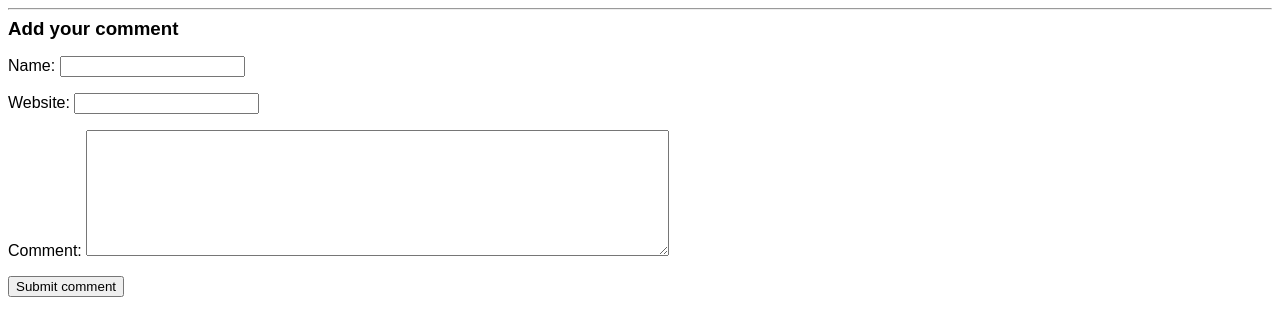
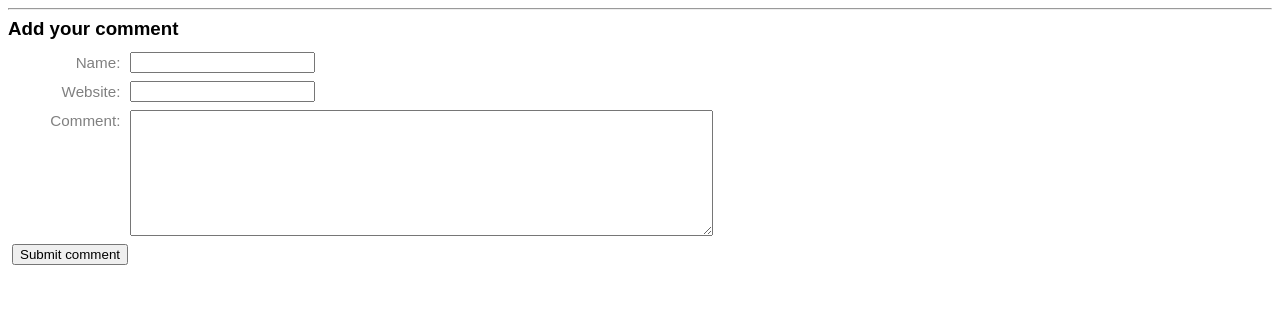
Before and after one commit to BramVer/PHP_RegisterMe, a PHP site: template templates/comment-form.php in a window 1280 px wide. Shown: the top 336 px of the page. Run offline with PHP 8.4, Linux system fonts and the light colour scheme; the template is opened without the code that fills it, so the values that code supplies are empty.

Commit message:
Extra styling and tidying up

```diff
--- a/assets/main.css
+++ b/assets/main.css
@@ -9,6 +9,14 @@
 }
 .success {
 	background-color: #88ff88;
+}
+
+.box ul {
+    margin: 4px;
+    padding-left: 14px;
+}
+.box ul li {
+    margin-bottom: 2px;
 }
 
 .install-password {
@@ -34,3 +42,51 @@ h1, h2, h3 {
 body {
 	font-family: sans-serif;
 }
+
+.post-synopsis {
+    padding-bottom: 8px;
+    border-bottom: 1px dotted silver;
+    margin-bottom: 20px;
+}
+.post-synopsis h2, .post h2 {
+    color: darkblue;
+}
+.post .date, .post-synopsis .meta {
+    color: white;
+    background-color: grey;
+    border-radius: 7px;
+    padding: 2px;
+    display: inline;
+    font-size: 0.95em;
+}
+.comment .comment-meta {
+    font-size: 0.85em;
+    color: grey;
+    border-top: 1px dotted silver;
+    padding-top: 8px;
+}
+.comment-body p {
+    margin: 8px 4px;
+}
+.comment-list {
+    border-bottom: 1px dotted silver;
+    margin-bottom: 12px;
+}
+.comment-margin {
+    margin-bottom: 8px;
+}
+.comment-form input,
+.comment-form textarea {
+    margin: 4px;
+}
+.comment-form label {
+    font-size: 0.95em;
+    margin: 6px;
+    width: 7em;
+    color: grey;
+    float: left;
+    text-align: right;
+    /* Some browsers make labels too tall, and as a result they incorrectly stack horizontally.
+        Let's reset each to the left-hand side to be sure. */
+    clear: left;
+}
--- a/templates/comment-form.php
+++ b/templates/comment-form.php
@@ -8,7 +8,7 @@
 <hr/>
 
 <?php if($errors): ?>
-  <div class='error box'>
+  <div class='error box comment-margin'>
     <ul>
       <?php foreach($errors as $e): ?>
         <li><?php echo $e ?></li>
@@ -19,29 +19,29 @@
 
 <h3>Add your comment</h3>
 
-<form method='POST'>
-  <p>
+<form method='POST' class='comment-form'>
+  <div>
     <label for='comment-name'>
       Name:
     </label>
     <input type='text' id='comment-name' name='comment-name' value="<?php echo htmlEscape($commentData['name']) ?>"/>
-  </p>
+  </div>
 
-  <p>
+  <div>
     <label for='comment-website'>
       Website:
     </label>
     <input type='text' id='comment-website' name='comment-website' value="<?php echo htmlEscape($commentData['website']) ?>"/>
-  </p>
+  </div>
 
-  <p>
+  <div>
     <label for='comment-text'>
       Comment:
     </label>
     <textarea id='comment-text' name='comment-text' rows='8' cols='70'>
       <?php echo htmlEscape($commentData['text']) ?>
     </textarea>
-  </p>
+  </div>
 
-  <input type='submit' value='Submit comment'/>
+  <div><input type='submit' value='Submit comment'/></div>
 </form>
```
Also changed, not shown: data/init.sql (+18 -12 lines), index.php (+13 -5 lines), lib/common.php (+4 -4 lines), view-post.php (+16 -21 lines).
